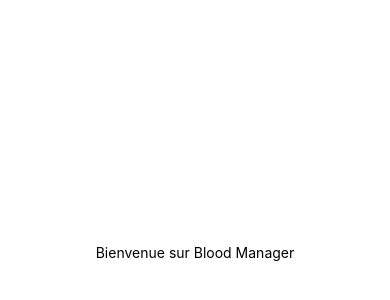
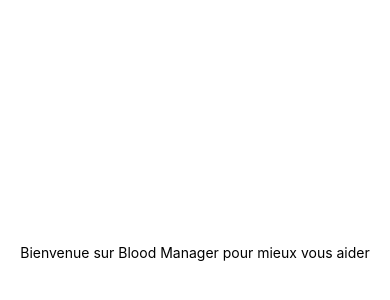
Before and after one commit to Tresorcabs/Blood_Manager, a React Native app: screen / in a window 390 px wide. Shown: the part 170-470 px from the top of the page. Built offline with nearby package versions, Linux system fonts and the light colour scheme.

Commit message:
premiere modification  de tresor

```diff
--- a/App.js
+++ b/App.js
@@ -4,7 +4,7 @@
 export default function App() {
   return (
     <View style={styles.container}>
-      <Text>Bienvenue sur Blood Manager</Text>
+      <Text>Bienvenue sur Blood Manager pour mieux vous aider</Text>
       <StatusBar style="auto" />
     </View>
   );
```
